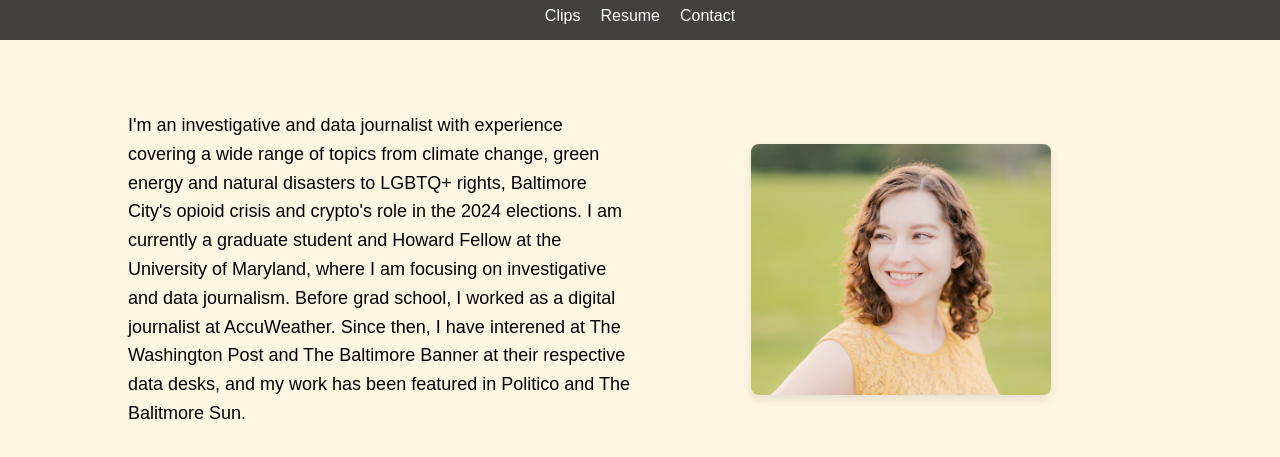
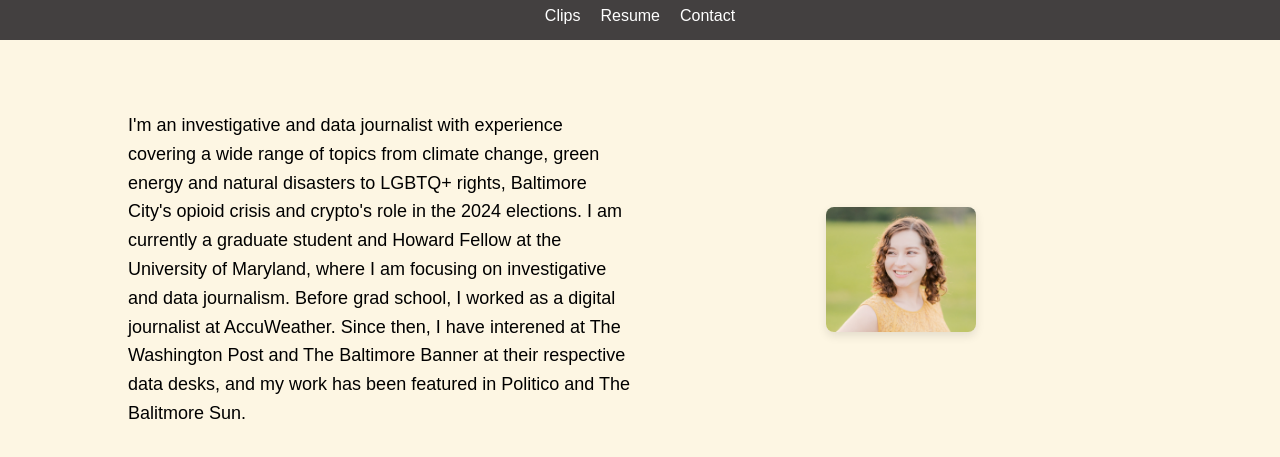
Before and after one commit to anavarr3/anavarr3.github.io, a plain HTML site: page index.html in a window 1280 px wide. Shown: the part 69-526 px from the top of the page. Drawn offline with Linux system fonts and the light colour scheme.

Commit message:
photo_adjustment_7

```diff
--- a/style.css
+++ b/style.css
@@ -81,7 +81,7 @@
 
 /* Image styling */
 .image-section img {
-    max-width: 300px; /* Resize the image (adjust the width as needed) */
+    width: 150px; /* Resize the image (adjust the width as needed) */
     height: auto;
     border-radius: 8px;
     box-shadow: 0 4px 10px rgba(0, 0, 0, 0.1); /* optional */
```
